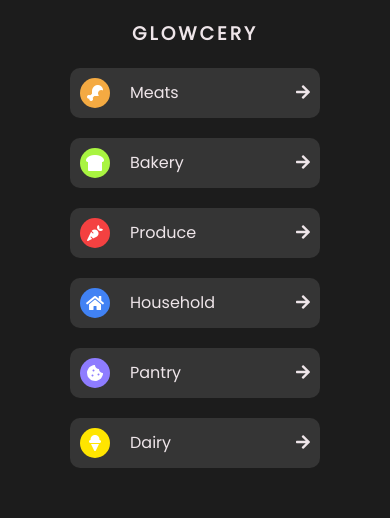
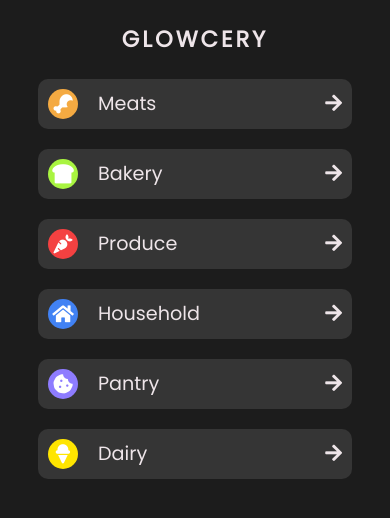
Before and after one commit to sultan-ullah/glowcery-list, a React (Create React App) app: page / in a window 390 px wide. Shown: the top 518 px of the page. Built offline with nearby package versions, Linux system fonts and the light colour scheme.

Commit message:
Increased font size and added responsiveness

```diff
--- a/src/components/categories.js
+++ b/src/components/categories.js
@@ -12,7 +12,7 @@ const categories = props => {
 
   const container = {
     margin: "0 auto",
-    maxWidth: "250px",
+    maxWidth: "400px",
     color: "#EEE5E9"
   };
 
--- a/src/components/input.js
+++ b/src/components/input.js
@@ -9,13 +9,14 @@ const input = props => {
   };
 
   const inputStyle = {
-    width: "150px",
+    width: "250px",
     height: "30px",
     padding: "0",
     borderRadius: "10px",
     border: "none",
     paddingLeft: "10px",
-    fontSize: "0.9em"
+    margin: '0px 20px',
+    fontSize: '0.7em'
   };
 
   const icon = {
--- a/src/components/list.js
+++ b/src/components/list.js
@@ -64,7 +64,7 @@ export default class List extends React.Component {
   render() {
     const container = {
       margin: "0 auto",
-      maxWidth: "250px",
+      maxWidth: "400px",
       color: "#EEE5E9",
       position: "relative"
     };
--- a/src/index.css
+++ b/src/index.css
@@ -1,6 +1,8 @@
 body {
   font-family: 'Poppins', sans-serif;
   background-color: #1c1c1c;
+  padding: 0 30px;
+  font-size: 1.2em ;
 }
 
 .App {}
```
